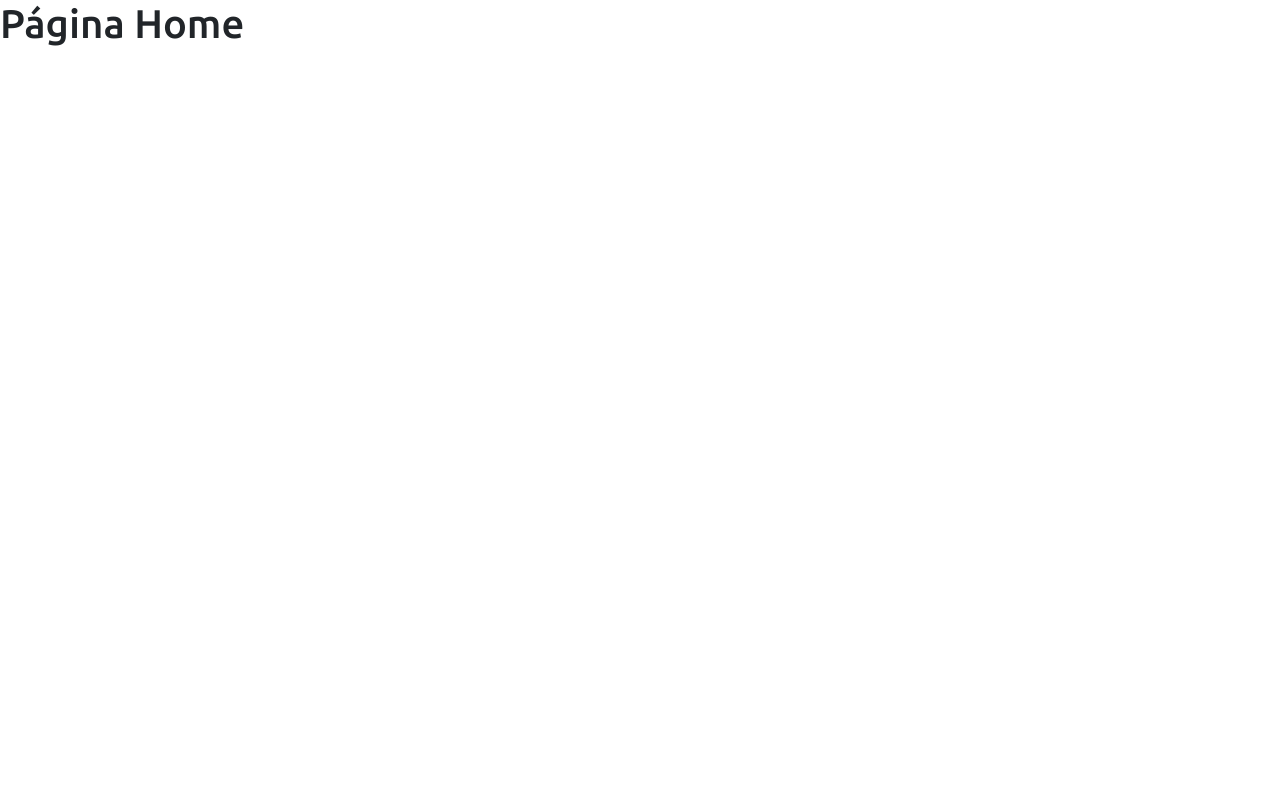
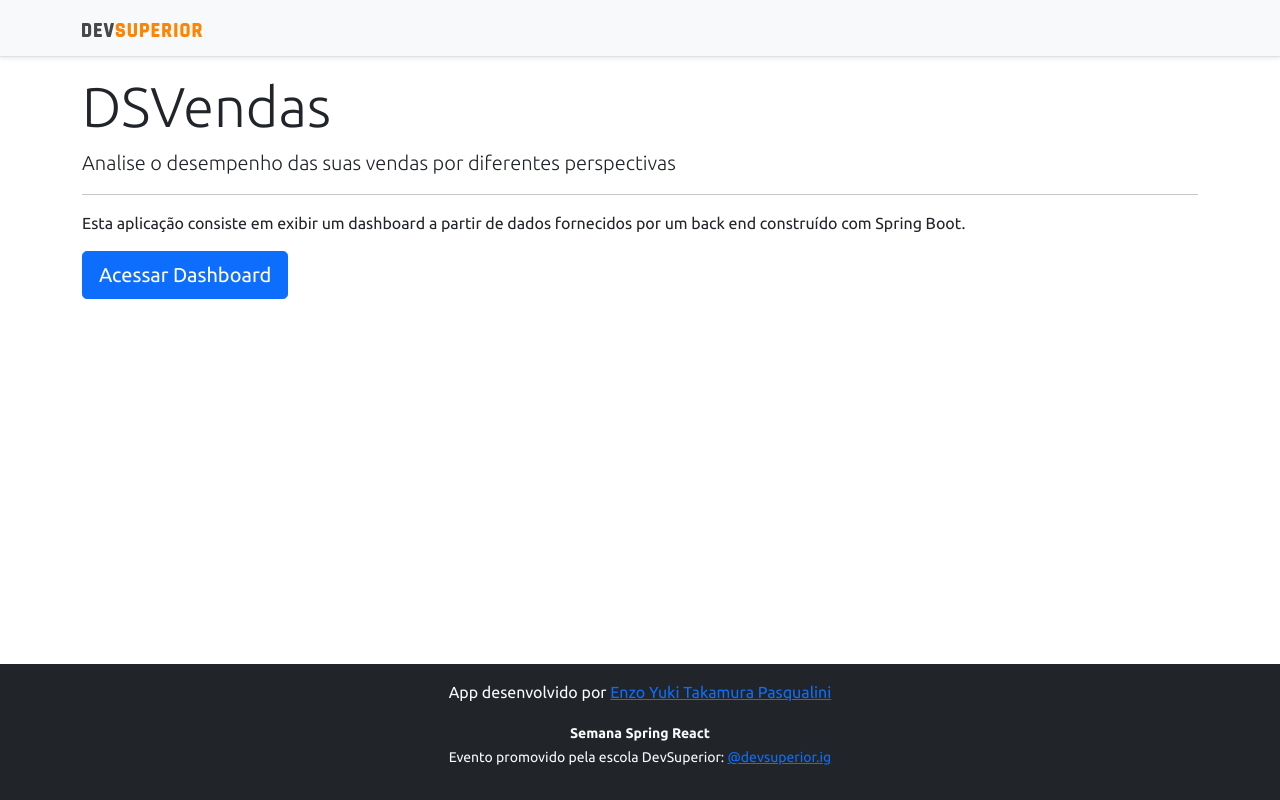
Before and after one commit to enzopasqua/projeto-sds3, a React (Create React App) app in the folder frontend/: page / in a window 1280 px wide. Built offline with nearby package versions, Linux system fonts and the light colour scheme.

Commit message:
Home, navigation

```diff
--- a/frontend/src/App.tsx
+++ b/frontend/src/App.tsx
@@ -1,9 +1,7 @@
 import Routes from "Routes";
 
 function App() {
-  return (
-    <Routes />
-  );
+  return <Routes />;
 }
 
 export default App;
--- a/frontend/src/components/NavBar/index.tsx
+++ b/frontend/src/components/NavBar/index.tsx
@@ -1,11 +1,14 @@
 import ImgDsDark from "assets/img/ds-dark.svg";
+import { Link } from "react-router-dom";
 
 const NavBar = () => {
   return (
     <div className="d-flex flex-column flex-md-row align-items-center p-3 px-md-4 mb-3 bg-light border-bottom shadow-sm">
       <div className="container">
         <nav className="my-2 my-md-0 mr-md-3">
-          <img src={ImgDsDark} alt="DevSuperior" width="120" />
+          <Link to="/">
+            <img src={ImgDsDark} alt="DevSuperior" width="120" />
+          </Link>
         </nav>
       </div>
     </div>
--- a/frontend/src/pages/Home/index.tsx
+++ b/frontend/src/pages/Home/index.tsx
@@ -1,9 +1,30 @@
+import Footer from "components/footer";
+import NavBar from "components/NavBar";
+import { Link } from "react-router-dom";
+
 const Home = () => {
-    return (
-      <div>
-          <h1>Página Home</h1>
+  return (
+    <>
+      <NavBar />
+      <div className="container">
+        <div className="jumbotron">
+          <h1 className="display-4">DSVendas</h1>
+          <p className="lead">
+            Analise o desempenho das suas vendas por diferentes perspectivas
+          </p>
+          <hr />
+          <p>
+            Esta aplicação consiste em exibir um dashboard a partir de dados
+            fornecidos por um back end construído com Spring Boot.
+          </p>
+          <Link className="btn btn-primary btn-lg" to="/dashboard">
+            Acessar Dashboard
+          </Link>
+        </div>
       </div>
-    );
-  };
+      <Footer />
+    </>
+  );
+};
 
 export default Home;
```
Also changed, not shown: frontend/src/Routes.tsx (+5 -5 lines).
